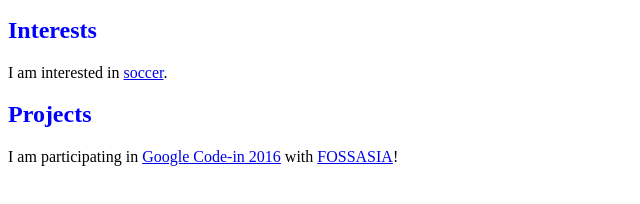
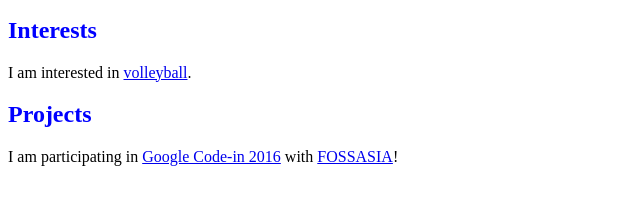
Before and after one commit to charmaineeeee/charmaineeeee.github.io, a plain HTML site: page index.html in a window 1280 px wide. Shown: the part 352-556 px from the top of the page, 0-640 px from the left. Drawn offline with Linux system fonts and the light colour scheme.

Commit message:
Update index.html

```diff
--- a/index.html
+++ b/index.html
@@ -10,7 +10,7 @@
     <h2>About</h2>
     <p>I am a 17-year old student from <a href="http://www.dunmanhigh.moe.edu.sg">Dunman High School</a>, Singapore.</p>
     <h2>Interests</h2>
-    <p>I am interested in <a href="http://www.espn.com/">soccer</a>.</p>
+    <p>I am interested in <a href="http//en.m.wikipedia.org/wiki/Volleyball.com/">volleyball</a>.</p>
     <h2>Projects</h2>
     <p>I am participating in <a href="https://developers.google.com/open-source/gci/">Google Code-in 2016</a> with <a href="http://fossasia.org">FOSSASIA</a>!</p>
   </body>
```
